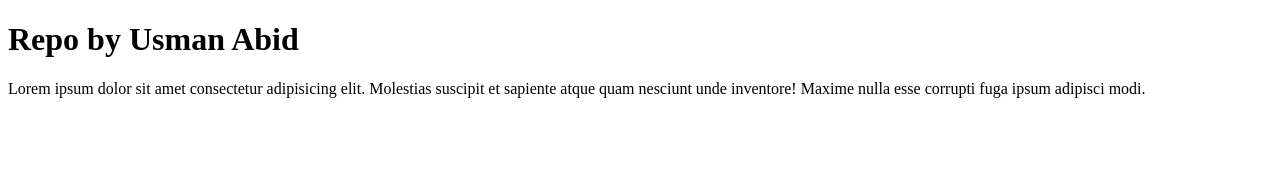
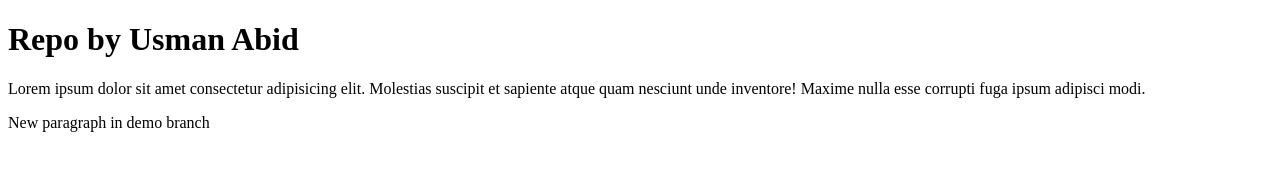
Before and after one commit to Mian-Usman-18/2022-ag-8085_SCM, a plain HTML site: page index.html in a window 1280 px wide. Drawn offline with Linux system fonts and the light colour scheme.

Commit message:
changes made in demo branch

```diff
--- a/index.html
+++ b/index.html
@@ -8,5 +8,6 @@
 <body>
     <h1>Repo by Usman Abid</h1>
     <P>Lorem ipsum dolor sit amet consectetur adipisicing elit. Molestias suscipit et sapiente atque quam nesciunt unde inventore! Maxime nulla esse corrupti fuga ipsum adipisci modi.</P>
+    <p>New paragraph in demo branch</p>
 </body>
 </html>
```
